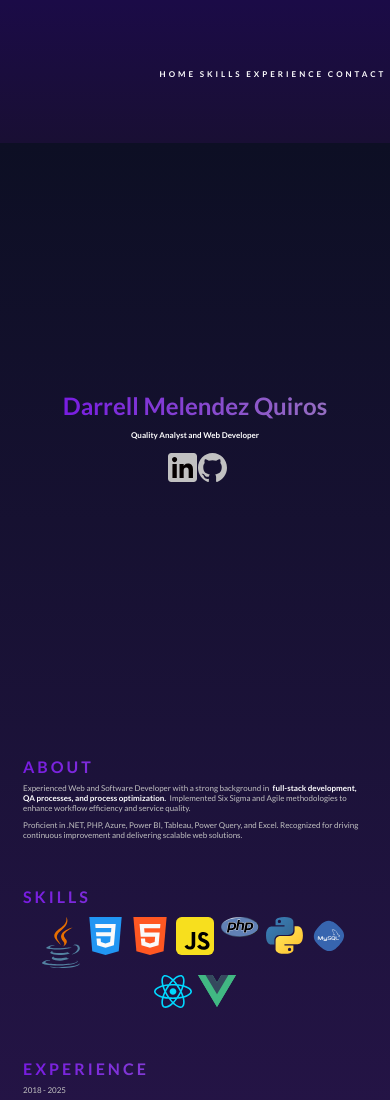
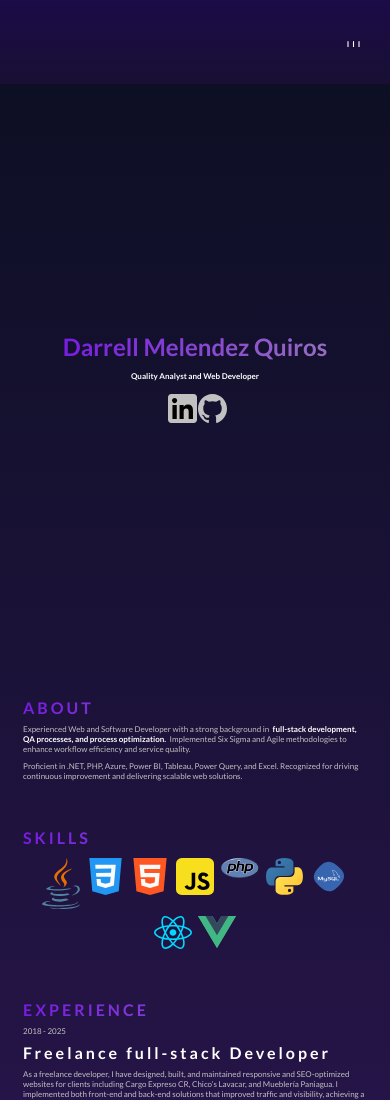
Before and after one commit to NatillaPunk/portfolio, a website built with Vite: page index.html in a window 390 px wide. Shown: the top 1100 px of the page. Built offline with nearby package versions, Linux system fonts and the light colour scheme.

Commit message:
feat: enhance navbar functionality and responsiveness; update media queries and add menu toggler

```diff
--- a/css/_mobile.scss
+++ b/css/_mobile.scss
@@ -3,7 +3,7 @@
 @use 'font';
 
 
-@media (max-width: 767px) {
+@media (max-width: 768px) {
 
 
 .section-landing-page{
@@ -132,4 +132,95 @@
 }
 
 
+
+
+
+
+
+
+
+
+
+
+
+
+
+
+.layout-navbar{
+    width: 100vw;
+    height: 10vh;
+    z-index: 1000;
+
+    @include mixins.sticky;
+
+
+
+    .layout-menu {
+
+        width: 100%;
+        height: 10vh;
+        @include mixins.gradient(to bottom, variables.$menu-secondary-color,variables.$menu-primary-color);
+        @include mixins.flex-right-center;
+
+        ul{
+
+
+
+            width: 60%;
+            height: fit-content;
+            list-style: none;
+            // padding-top: 8vh;
+            // padding-bottom: 80vh;
+            @include mixins.flex-right-center;
+
+            li{
+                display: none;
+                text-align: center;
+               a{
+
+                list-style: none;
+                text-decoration: none;
+
+                @include font.nav-text;
+
+               }
+
+            }
+
+            .menu-toggler{
+                width: 30%;
+                display: none;
+            }
+
+        }
+
+        .menu-container{
+            position: fixed;
+            height: fit-content;
+            li{
+                display: block;
+                width: 100%;
+                padding: 4%;
+                text-align: right;
+                background-color: #0e1024;
+                border-radius: 1px;
+                box-shadow: #4D1C86 0px 1px 0px 0px;
+            }
+        }
+
+
+
+
+    }
+
+
+
 }
+
+
+
+
+
+
+
+}
--- a/index.html
+++ b/index.html
@@ -10,8 +10,9 @@
 </head>
 <body>
     <nav class="layout-navbar" id="layout-navbar">
-        <div class="layout-menu">
-            <ul>
+        <div class="layout-menu" >
+            <ul class="menu">
+                <li class="menu-toggler"><a >III</a></li>
                 <li><a class="text-small" id="navLinkHome" >Home</a></li>
                 <li><a id="navLinkSkills" >Skills</a></li>
                 <li><a id="navLinkExperience" >Experience</a></li>
--- a/js/js.js
+++ b/js/js.js
@@ -1,25 +1,47 @@
 
 //1234
-const nav_size = document.querySelector('.layout-navbar').offsetHeight;
+var nav_size = document.querySelector('.layout-navbar').offsetHeight;
 const profile_summary = document.querySelector('.layout-profile-summary');
+
+
+function getNavSize(){
+   nav_size = document.querySelector('.layout-navbar').offsetHeight;
+}
+
+
 
 
 //Sticky Profile Summary
 
 function setSticky(){
 const window_width = window.innerWidth;
-if (window_width > 768) {
+
+if (window_width >= 768) {
 
     profile_summary.style.position = 'sticky';
     profile_summary.style.top = `${nav_size}px`;
+    document.querySelector('.menu-toggler').style.display = 'none';
+
 }
 else{
     profile_summary.style.position = '';
     profile_summary.style.top = ``;
+    document.querySelector('.menu-toggler').style.display = 'block';
+
+
+
 }
 
-console.log("Window Size",window_width)
 }
+
+
+
+document.querySelector('.menu-toggler').addEventListener('click',function hamburguer_menu() {
+    document.querySelector('.menu').classList.toggle('menu-container');
+    document.querySelector('.menu-container').style.top = `${nav_size}px`;
+
+})
+
 
 
 
@@ -31,7 +53,6 @@ console.log("Window Size",window_width)
 
 document.querySelector('.layout-navbar').addEventListener('click', function(Event) {
     let target = Event.target;
-    console.log("Clicked on: ", target.id);
     switch (target.id) {
         case 'navLinkHome':
             console.log("Home clicked");
@@ -67,7 +88,11 @@ document.querySelector('.layout-navbar').addEventListener('click', function(Even
 });
 
 
+function test(){
+    console.log("test");
+}
 
 
-document.addEventListener('DOMContentLoaded', setSticky)
+document.addEventListener('DOMContentLoaded', setSticky, getNavSize)
 window.addEventListener('resize', setSticky)
+window.addEventListener('resize', getNavSize)
```
Also changed, not shown: css/style.css, 1 other file.
